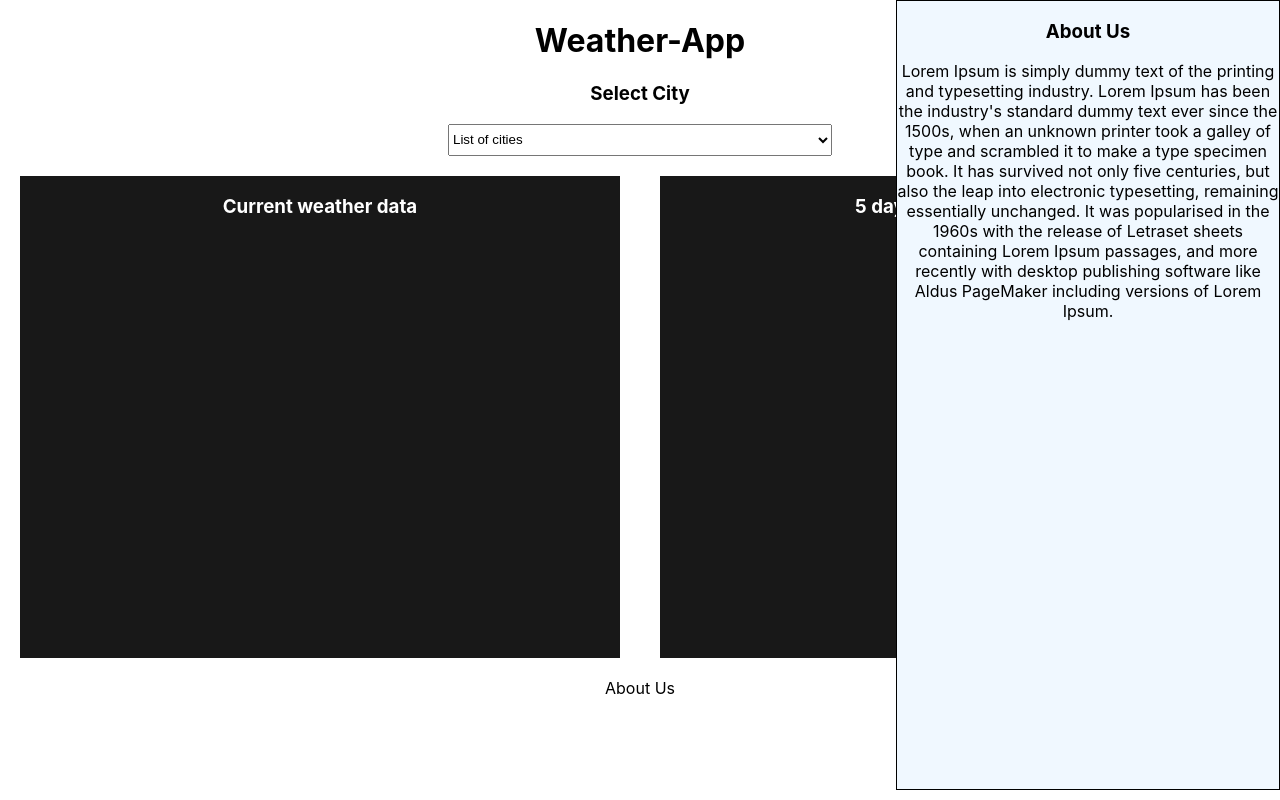
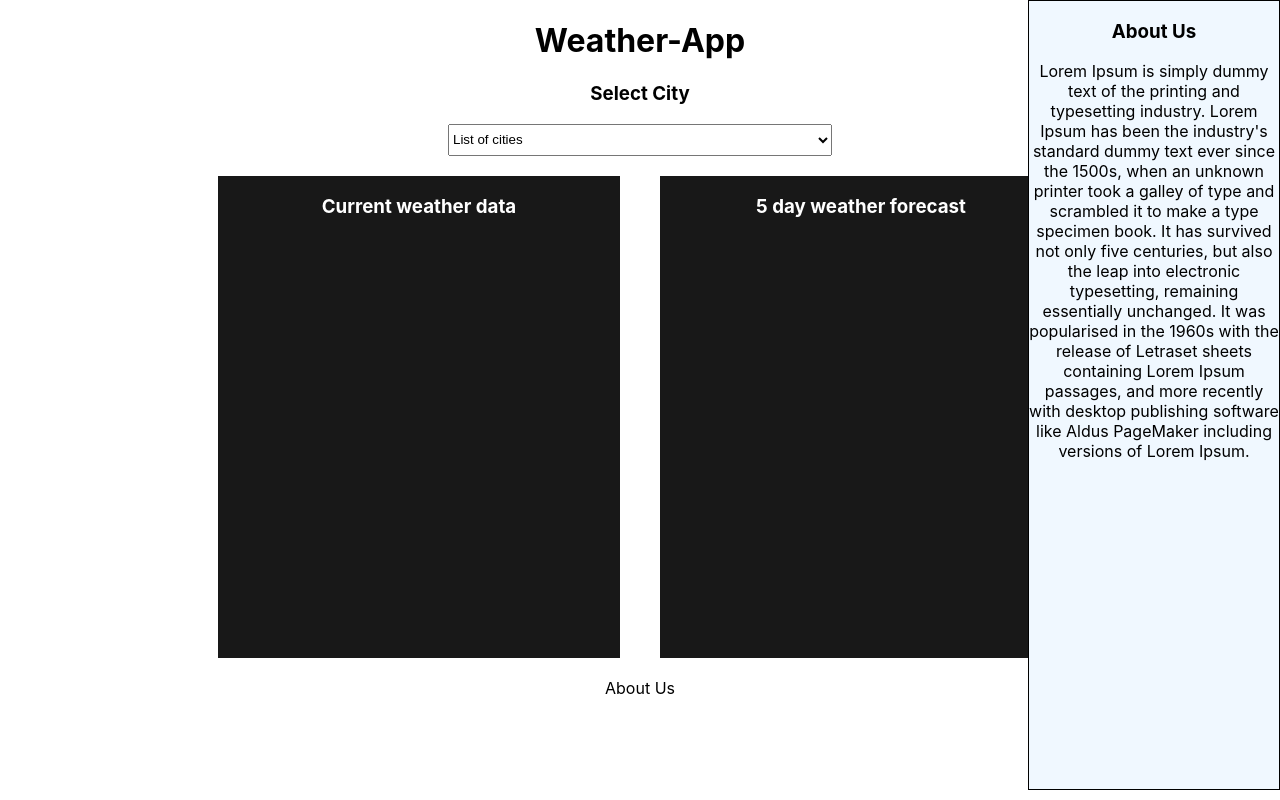
Before and after one commit to Nam92rata/WeatherForecastApp, a React (Create React App) app: page / in a window 1280 px wide. Both pictures are taken after a click on the element "About Us". Built offline with nearby package versions, Linux system fonts and the light colour scheme.

Commit message:
minor fix

```diff
--- a/src/App.css
+++ b/src/App.css
@@ -4,19 +4,18 @@
 
 .card{
   display: flex;
-  flex-direction: row;
   justify-content: center;
   align-items: center;
+  flex-wrap: wrap;
 
 }
 .card1{
   background-color: black;
   color: white;
   height: 30em;
-  width: 20%;
+  width: 400px;
   margin: 20px;
   border: 1px solid black;
-  flex: 1;
   display: flex;
   flex-direction: column;
   opacity: 0.9;
@@ -33,6 +32,7 @@
   justify-content: center;
   align-items: center;
   flex:1;
+  flex-wrap: wrap;
 }
 .col{
   display: flex;
@@ -71,11 +71,12 @@
   z-index: 1;
   border: 1px solid black;
   position: fixed;
-  left: 70%;
+  width: 250px;
   right: 0;
   top: 0;
   bottom: 10px;
   opacity: 1;
+  overflow: auto;
   background-color: aliceblue;
 }
 .Select{
```
